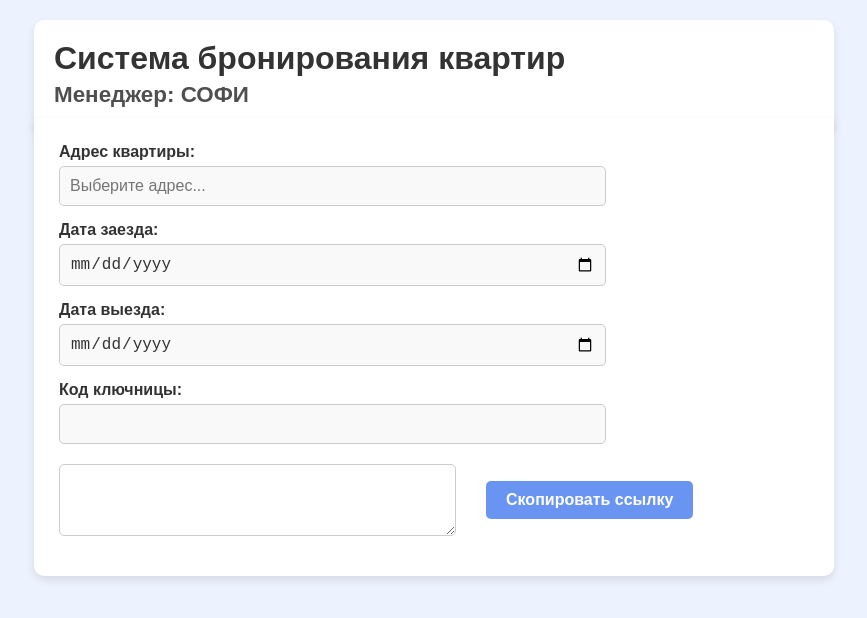
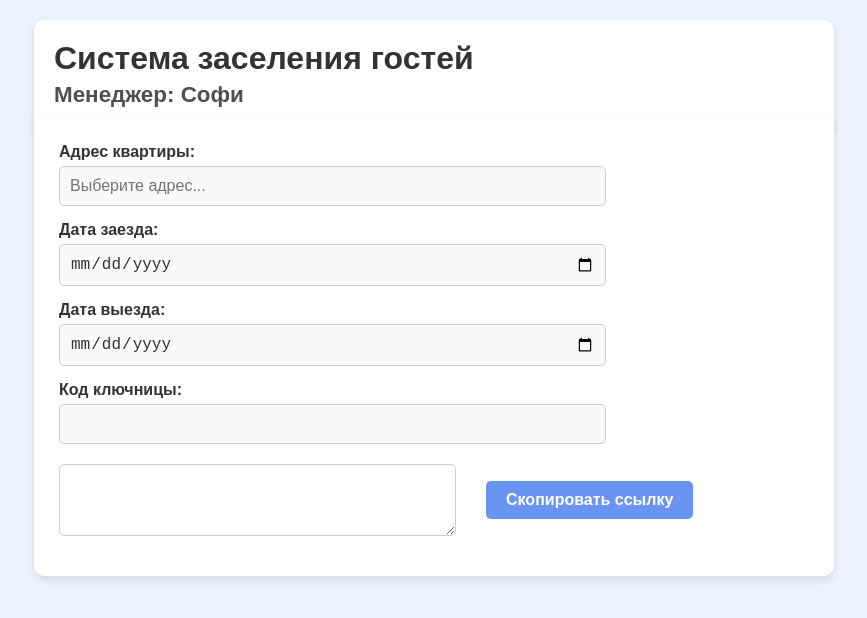
Before and after one commit to ma3shka/sofi, a plain HTML site: page index.html in a window 1280 px wide. Shown: the whole page, without its empty margins (206-1073 px from the left). Drawn offline with Linux system fonts and the light colour scheme.

Commit message:
index.html

```diff
--- a/index.html
+++ b/index.html
@@ -3,7 +3,7 @@
 <head>
     <meta charset="UTF-8">
     <meta name="viewport" content="width=device-width, initial-scale=1.0">
-    <title>СОФИ - Система бронирования квартир</title>
+    <title>Софи - Система заселения гостей</title>
     <style>
         body {
             font-family: Arial, sans-serif;
@@ -159,8 +159,8 @@
 </head>
 <body>
     <div class="header-block">
-        <h1>Система бронирования квартир</h1>
-        <h2>Менеджер: СОФИ</h2>
+        <h1>Система заселения гостей</h1>
+        <h2>Менеджер: Софи</h2>
     </div>
     <div class="container">
         <div class="form-group">
```
